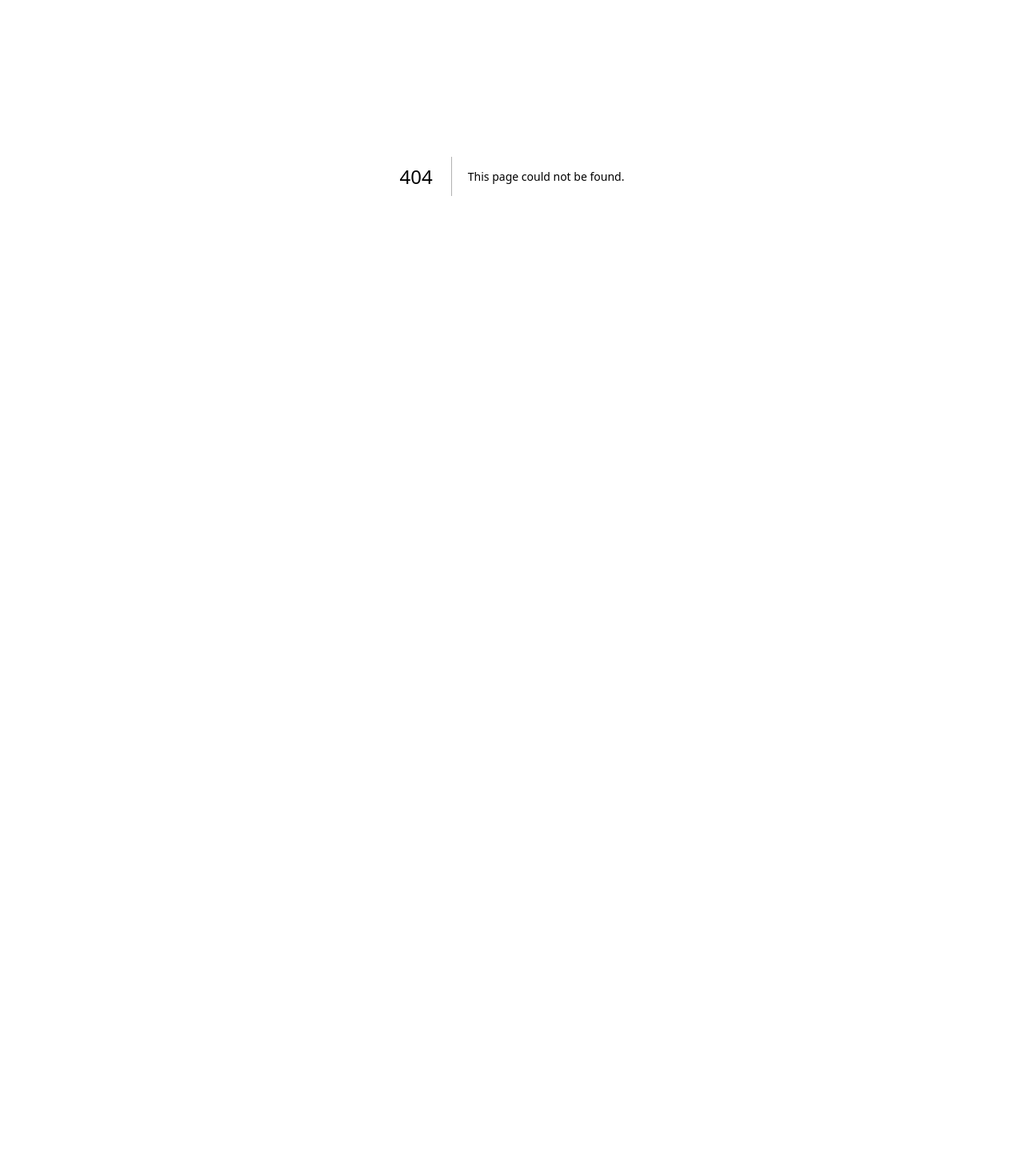
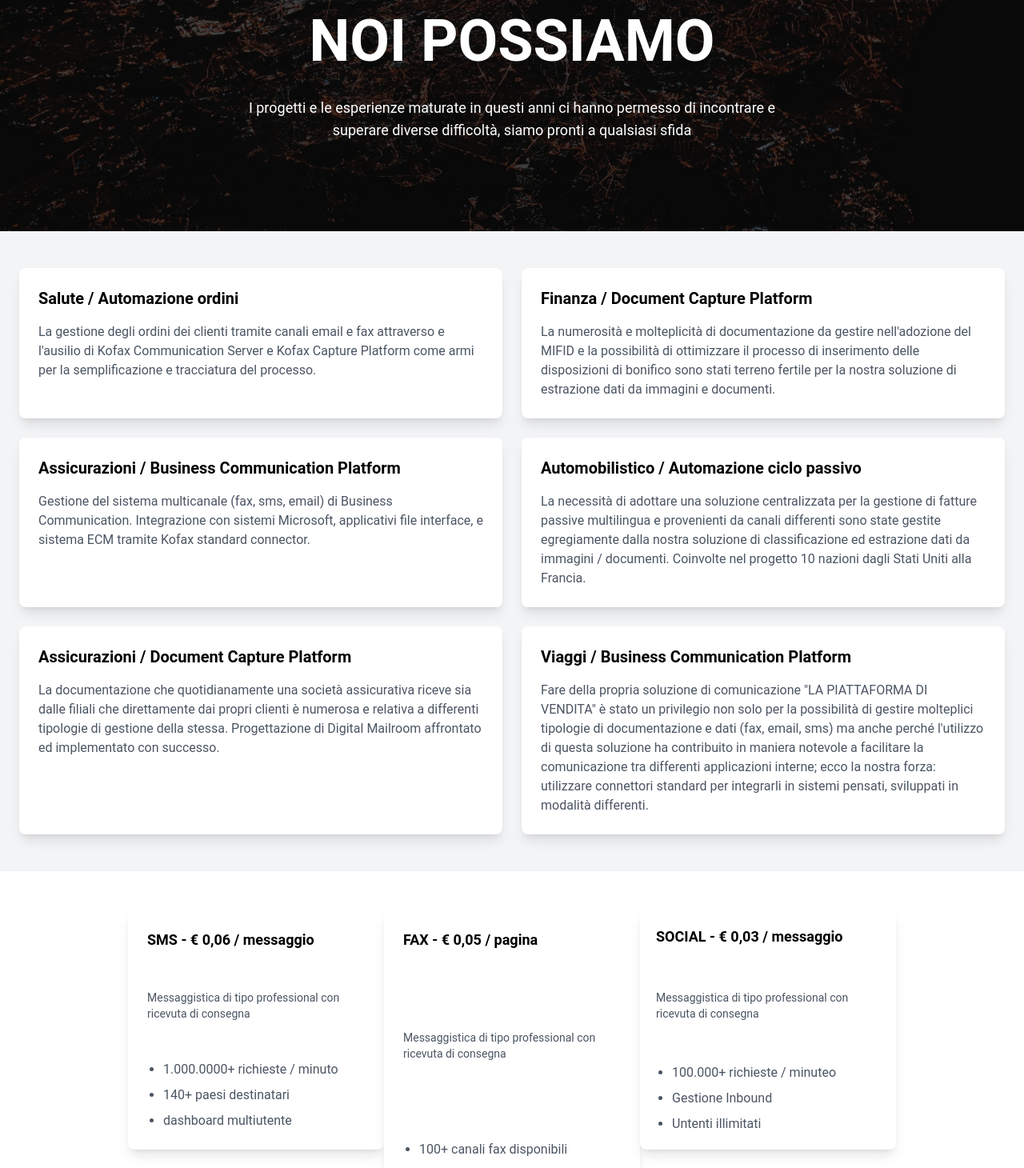
Before and after one commit to TestudoSrl/testudo-website, a Next.js app: page /portfolio in a window 1280 px wide. Before the commit this address had no page. Shown: the part 180-1640 px from the top of the page at 80% size. Before the commit the page ends 800 px from the top, so only its background shows below. Built offline with nearby package versions, Linux system fonts and the light colour scheme.

Commit message:
portfolio

```diff
--- /dev/null
+++ b/app/portfolio/page.tsx
@@ -0,0 +1,150 @@
+import Navbar from "@/components/navbar";
+import Footer from "@/components/footer";
+import { FaMedal } from "react-icons/fa";
+
+export default function Contact() {
+  return (
+    <>
+      {/* Competencies Section */}
+      <div className="bg-cover bg-center bg-no-repeat bg-[url('/images/attivitaBG.jpg')]">
+        <div className="relative z-10 text-white">
+          {/* Navbar Sticky */}
+          <div className="sticky top-0 z-50 bg-black bg-opacity-50">
+            <Navbar />
+          </div>
+        </div>
+
+        <div className="relative w-full bg-cover bg-center bg-no-repeat">
+          <div className="absolute inset-0 bg-black bg-opacity-50"></div>
+          <div className="relative z-10 text-white px-8 md:px-20 py-20 text-center">
+            <h1 className="text-7xl font-bold leading-tight mb-6 animate-slide-in-right">
+              NOI POSSIAMO
+            </h1>
+            <p className="text-lg max-w-2xl mx-auto mb-8 animate-slide-in-right animation-delay-200">
+              I progetti e le esperienze maturate in questi anni ci hanno permesso
+              di incontrare e superare diverse difficoltà, siamo pronti a qualsiasi sfida
+            </p>
+          </div>
+        </div>
+      </div>
+
+      {/* Skills Cards Section */}
+      <div className="min-h-screen flex items-center justify-center bg-gray-100">
+        <div className="w-full max-w-7xl p-6">
+          {/* Card Grid Layout */}
+          <div className="grid grid-cols-1 sm:grid-cols-2 lg:grid-cols-2 gap-6">
+            {/* Card 1 */}
+            <div className="bg-white p-6 rounded-lg shadow-lg flex flex-col transition-all duration-300 hover:bg-orange-500 hover:scale-105 hover:shadow-xl">
+              <h2 className="text-xl font-bold text-black text-left mb-4">Salute / Automazione ordini</h2>
+              <p className="text-gray-600">
+                La gestione degli ordini dei clienti tramite canali email e fax
+                attraverso e l'ausilio di Kofax Communication Server e Kofax Capture Platform come armi per la
+                semplificazione e tracciatura del processo.
+              </p>
+            </div>
+
+            {/* Card 2 */}
+            <div className="bg-white p-6 rounded-lg shadow-lg flex flex-col transition-all duration-300 hover:bg-orange-500 hover:scale-105 hover:shadow-xl">
+              <h2 className="text-xl font-bold text-black text-left mb-4">Finanza / Document Capture Platform</h2>
+              <p className="text-gray-600">
+                La numerosità e molteplicità di documentazione da gestire
+                nell'adozione del MIFID e la possibilità di ottimizzare il processo di inserimento delle disposizioni
+                di bonifico sono stati terreno fertile per la nostra soluzione di estrazione dati da
+                immagini e documenti.
+              </p>
+            </div>
+
+            {/* Card 3 */}
+            <div className="bg-white p-6 rounded-lg shadow-lg flex flex-col transition-all duration-300 hover:bg-orange-500 hover:scale-105 hover:shadow-xl">
+              <h2 className="text-xl font-bold text-black text-left mb-4">Assicurazioni / Business Communication Platform</h2>
+              <p className="text-gray-600">
+                Gestione del sistema multicanale (fax, sms, email) di Business
+                Communication. Integrazione con sistemi Microsoft, applicativi file interface, e sistema ECM
+                tramite Kofax standard connector.
+              </p>
+            </div>
+
+            {/* Card 4 */}
+            <div className="bg-white p-6 rounded-lg shadow-lg flex flex-col transition-all duration-300 hover:bg-orange-500 hover:scale-105 hover:shadow-xl">
+              <h2 className="text-xl font-bold text-black text-left mb-4">Automobilistico / Automazione ciclo passivo</h2>
+              <p className="text-gray-600">
+                La necessità di adottare una soluzione centralizzata per la gestione
+                di fatture passive multilingua e provenienti da canali differenti sono state gestite
+                egregiamente dalla nostra soluzione di classificazione ed estrazione dati da immagini / documenti.
+                Coinvolte nel progetto 10 nazioni dagli Stati Uniti alla Francia.
+              </p>
+            </div>
+
+            {/* Card 5 */}
+            <div className="bg-white p-6 rounded-lg shadow-lg flex flex-col transition-all duration-300 hover:bg-orange-500 hover:scale-105 hover:shadow-xl">
+              <h2 className="text-xl font-bold text-black text-left mb-4">Assicurazioni / Document Capture Platform</h2>
+              <p className="text-gray-600">
+                La documentazione che quotidianamente una società assicurativa riceve
+                sia dalle filiali che direttamente dai propri clienti è numerosa e relativa a differenti
+                tipologie di gestione della stessa. Progettazione di Digital Mailroom affrontato ed
+                implementato con successo.
+              </p>
+            </div>
+
+            {/* Card 6 */}
+            <div className="bg-white p-6 rounded-lg shadow-lg flex flex-col transition-all duration-300 hover:bg-orange-500 hover:scale-105 hover:shadow-xl">
+              <h2 className="text-xl font-bold text-black text-left mb-4">Viaggi / Business Communication Platform</h2>
+              <p className="text-gray-600">
+                Fare della propria soluzione di comunicazione "LA PIATTAFORMA DI
+                VENDITA" è stato un privilegio non solo per la possibilità di gestire molteplici tipologie di
+                documentazione e dati (fax, email, sms) ma anche perché l'utilizzo di questa soluzione
+                ha contribuito in maniera notevole a facilitare la comunicazione tra differenti
+                applicazioni interne; ecco la nostra forza: utilizzare connettori standard per integrarli in sistemi
+                pensati, sviluppati in modalità differenti.
+              </p>
+            </div>
+          </div>
+        </div>
+      </div>
+
+      {/* New Section: Rectangular Cards (3 cards) */}
+      <div className="min-h-[300px] flex justify-center gap-0 mt-12">
+        {/* Left Card */}
+        <div className="bg-white p-6 w-1/4 h-[300px] flex flex-col justify-between rounded-lg shadow-lg transition-all duration-300 hover:bg-orange-500 hover:scale-105 hover:shadow-xl">
+          <h2 className="text-black font-bold text-lg mb-4">SMS - € 0,06 / messaggio</h2>
+          <p className="text-gray-600 text-sm mb-4">
+          Messaggistica di tipo professional con ricevuta di consegna</p>
+          <ul className="text-gray-600 list-disc pl-5 space-y-2">
+            <li>1.000.0000+ richieste / minuto</li>
+            <li>140+ paesi destinatari</li>
+            <li>dashboard multiutente</li>
+          </ul>
+        </div>
+
+        {/* Middle Card (Taller - Adjusted on both top and bottom) */}
+        <div className="bg-white p-6 w-1/4 h-[400px] flex flex-col justify-between rounded-lg shadow-lg transition-all duration-300 hover:bg-orange-500 hover:scale-105 hover:shadow-xl">
+          <h2 className="text-black font-bold text-lg flex items-center justify-between mb-4">
+          FAX - € 0,05 / pagina
+          </h2>
+          <p className="text-gray-600 text-sm mb-4">
+          Messaggistica di tipo professional con ricevuta di consegna</p>
+
+          <ul className="text-gray-600 list-disc pl-5 space-y-2">
+            <li>100+ canali fax disponibili</li>
+            <li>possibilità di utilizzo cover/utente</li>
+            <li>dashboard multiutente</li>
+          </ul>
+        </div>
+
+        {/* Right Card */}
+        <div className="bg-white p-5 w-1/4 h-[300px] flex flex-col justify-between rounded-lg shadow-lg transition-all duration-300 hover:bg-orange-500 hover:scale-105 hover:shadow-xl">
+          <h2 className="text-black font-bold text-lg mb-4">SOCIAL - € 0,03 / messaggio</h2>
+          <p className="text-gray-600 text-sm mb-4">
+          Messaggistica di tipo professional con ricevuta di consegna</p>
+          <ul className="text-gray-600 list-disc pl-5 space-y-2">
+            <li>100.000+ richieste / minuteo</li>
+            <li>Gestione Inbound</li>
+            <li>Untenti illimitati</li>
+          </ul>
+        </div>
+      </div>
+
+      <Footer />
+    </>
+  );
+}
--- a/components/navbar.tsx
+++ b/components/navbar.tsx
@@ -65,15 +65,7 @@ const Navbar = () => {
               <span className="absolute bottom-0 left-0 w-0 h-0.5 bg-orange-400 group-hover:w-full transition-all duration-300"></span>
             </Link>
           </li>
-          <li className="group">
-            <Link
-              href="/"
-              className={`relative transition-all duration-300 ${scrolled ? 'text-black' : 'text-white'} hover:text-orange-400 group-hover:text-orange-400 transform group-hover:scale-110`}
-            >
-              HOME
-              <span className="absolute bottom-0 left-0 w-0 h-0.5 bg-orange-400 group-hover:w-full transition-all duration-300"></span>
-            </Link>
-          </li>
+
           <li className="group">
             <Link
               href="/about"
```
